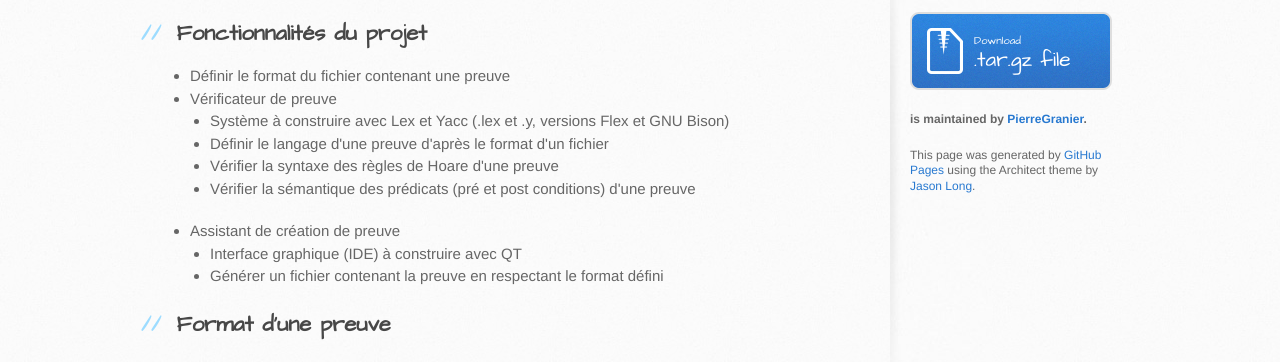
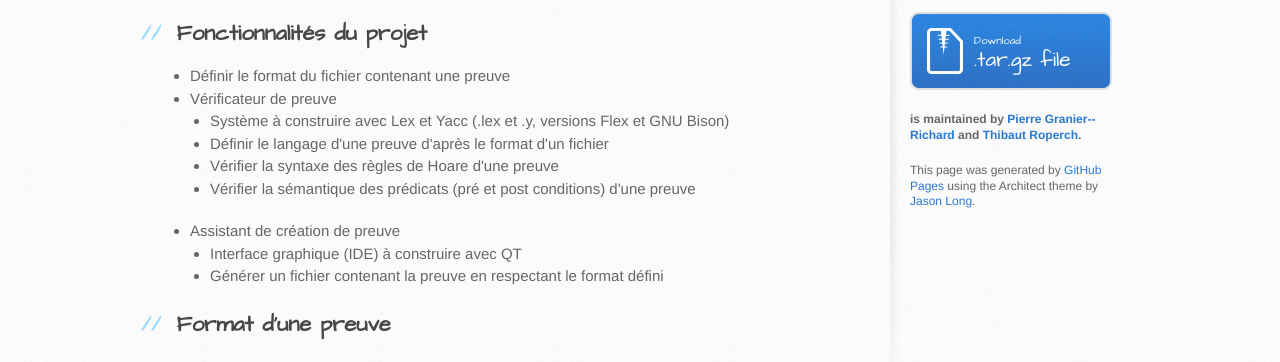
Before and after one commit to PierreGranier/StageL3Info, a plain HTML site: page index.html in a window 1280 px wide. Shown: the part 426-788 px from the top of the page. Drawn offline with Linux system fonts and the light colour scheme.

Commit message:
Update index.html

```diff
--- a/index.html
+++ b/index.html
@@ -240,7 +240,7 @@ Note : les termes "conclusion" et "premisse" d'une règle de Hoare sont implicit
             .tar.gz file
           </a>
 
-          <p class="repo-owner"><a href="https://github.com/PierreGranier/StageL3Info"></a> is maintained by <a href="https://github.com/PierreGranier">PierreGranier</a>.</p>
+          <p class="repo-owner"><a href="https://github.com/PierreGranier/StageL3Info"></a> is maintained by <a href="https://github.com/PierreGranier">Pierre Granier--Richard</a> and <a href="https://github.com/ThibautRoperch">Thibaut Roperch</a>.</p>
 
           <p>This page was generated by <a href="https://pages.github.com">GitHub Pages</a> using the Architect theme by <a href="https://twitter.com/jasonlong">Jason Long</a>.</p>
         </aside>
```
